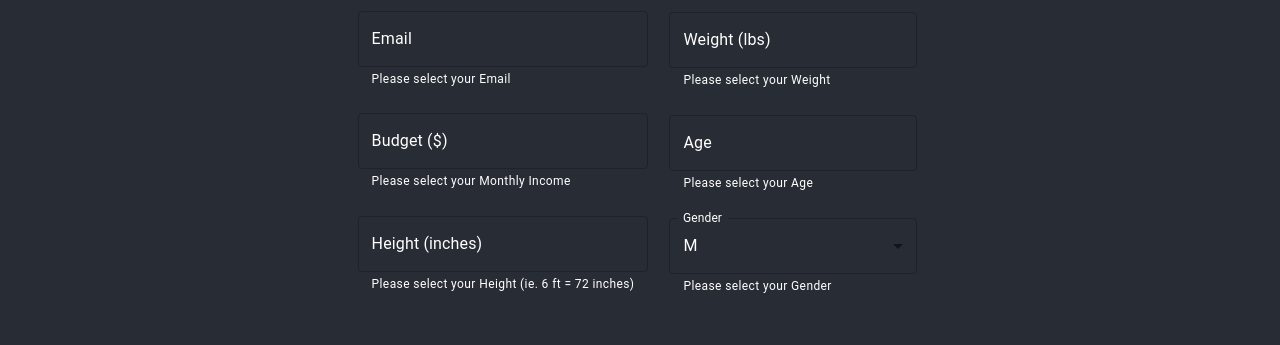
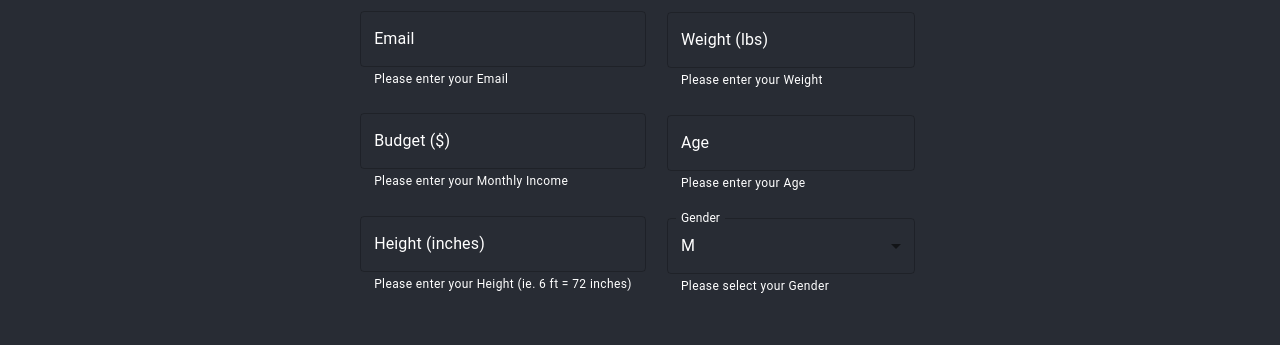
Before and after one commit to jongan69/prepitcalc, a React (Create React App) app: page /Calculator in a window 1280 px wide. Shown: the part 406-751 px from the top of the page. Built offline with nearby package versions, Linux system fonts and the light colour scheme.

Commit message:
Fixed Select

```diff
--- a/src/pages/Calculatorv2.js
+++ b/src/pages/Calculatorv2.js
@@ -116,7 +116,7 @@ function check(){
                 onChange={handleChange('Email')}
                 margin="normal"
                 variant="outlined"
-                helperText="Please select your Email"
+                helperText="Please enter your Email"
               />
 
               <TextField
@@ -128,7 +128,7 @@ function check(){
                 onChange={handleChange('Budget')}
                 margin="normal"
                 variant="outlined"
-                helperText="Please select your Monthly Income"
+                helperText="Please enter your Monthly Income"
               />
               {/* <TextField
                 id="outlined-input"
@@ -150,7 +150,7 @@ function check(){
                 onChange={handleChange('Height')}
                 margin="normal"
                 variant="outlined"
-                helperText="Please select your Height (ie. 6 ft = 72 inches)"
+                helperText="Please enter your Height (ie. 6 ft = 72 inches)"
               />
             </form>
           </ThemeProvider>
@@ -169,7 +169,7 @@ function check(){
                   onChange={handleChange('Weight')}
                   margin="normal"
                   variant="outlined"
-                  helperText="Please select your Weight"
+                  helperText="Please enter your Weight"
                 />
 
                 <TextField
@@ -181,7 +181,7 @@ function check(){
                   onChange={handleChange('Age')}
                   margin="normal"
                   variant="outlined"
-                  helperText="Please select your Age"
+                  helperText="Please enter your Age"
                 />
 
                 <TextField
```
